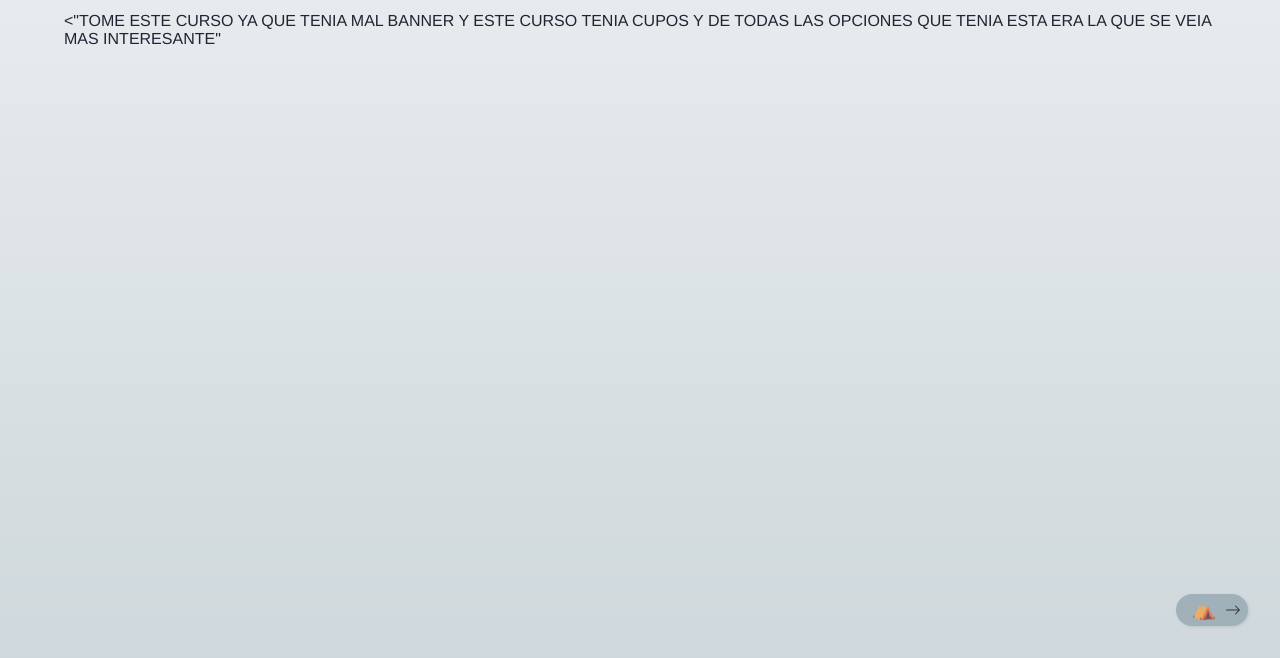
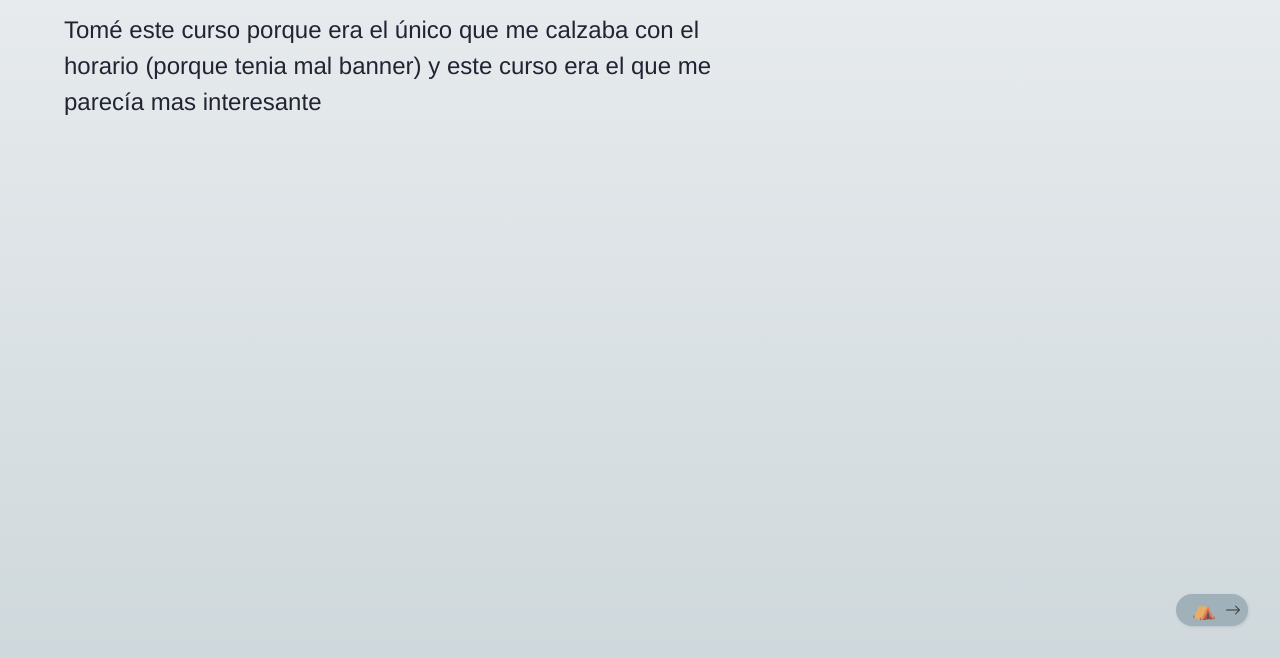
Before and after one commit to emicastilloe/clase01, a plain HTML site: page index.html in a window 1280 px wide. Shown: the part 142-800 px from the top of the page. Drawn offline with nearby package versions, Linux system fonts and the light colour scheme.

Commit message:
Update index.html

```diff
--- a/index.html
+++ b/index.html
@@ -18,7 +18,7 @@
 
         <main>
             <h1>EMILIA CASTILLO</h1>
-            <"TOME ESTE CURSO YA QUE TENIA MAL BANNER Y ESTE CURSO TENIA CUPOS Y DE TODAS LAS OPCIONES QUE TENIA ESTA ERA LA QUE SE VEIA MAS INTERESANTE"</p>
+           <p> Tomé este curso porque era el único que me calzaba con el horario (porque tenia mal banner) y este curso era el que me parecía mas interesante</p>
         </main>
 
         <div id="next"></div>
```
